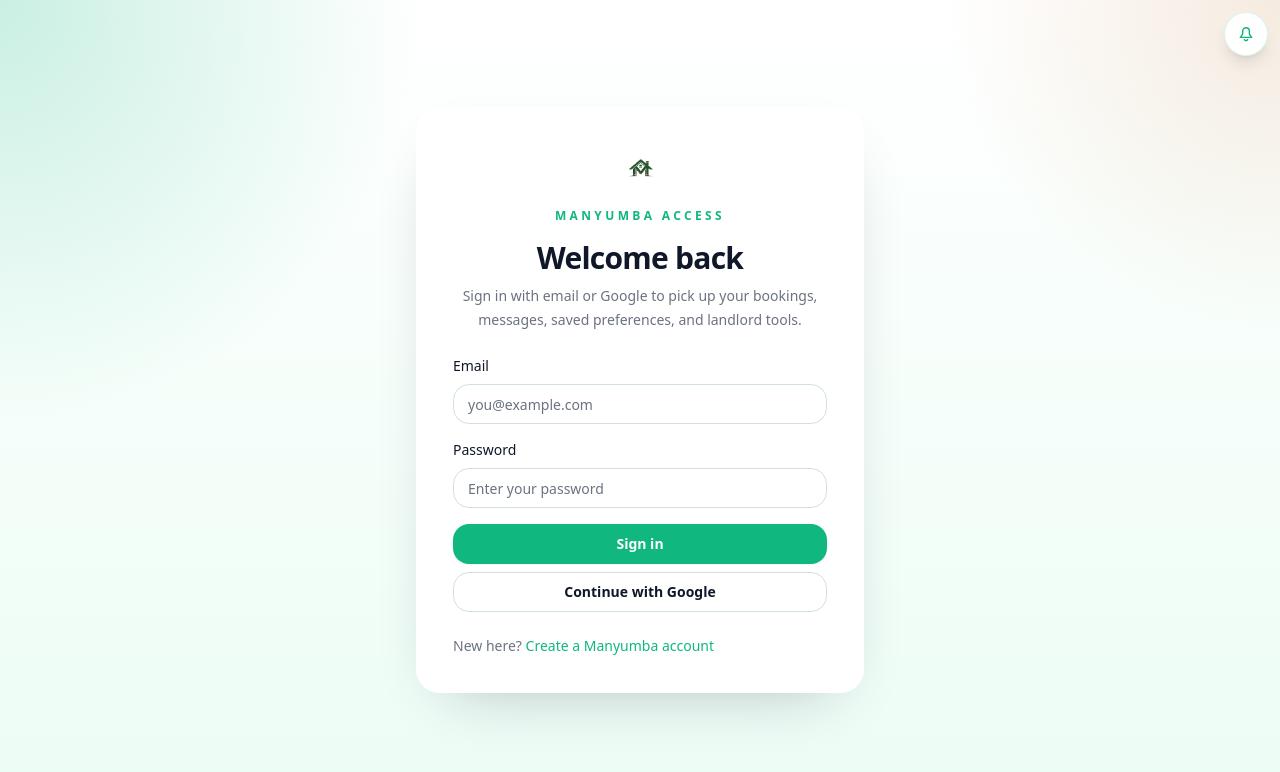
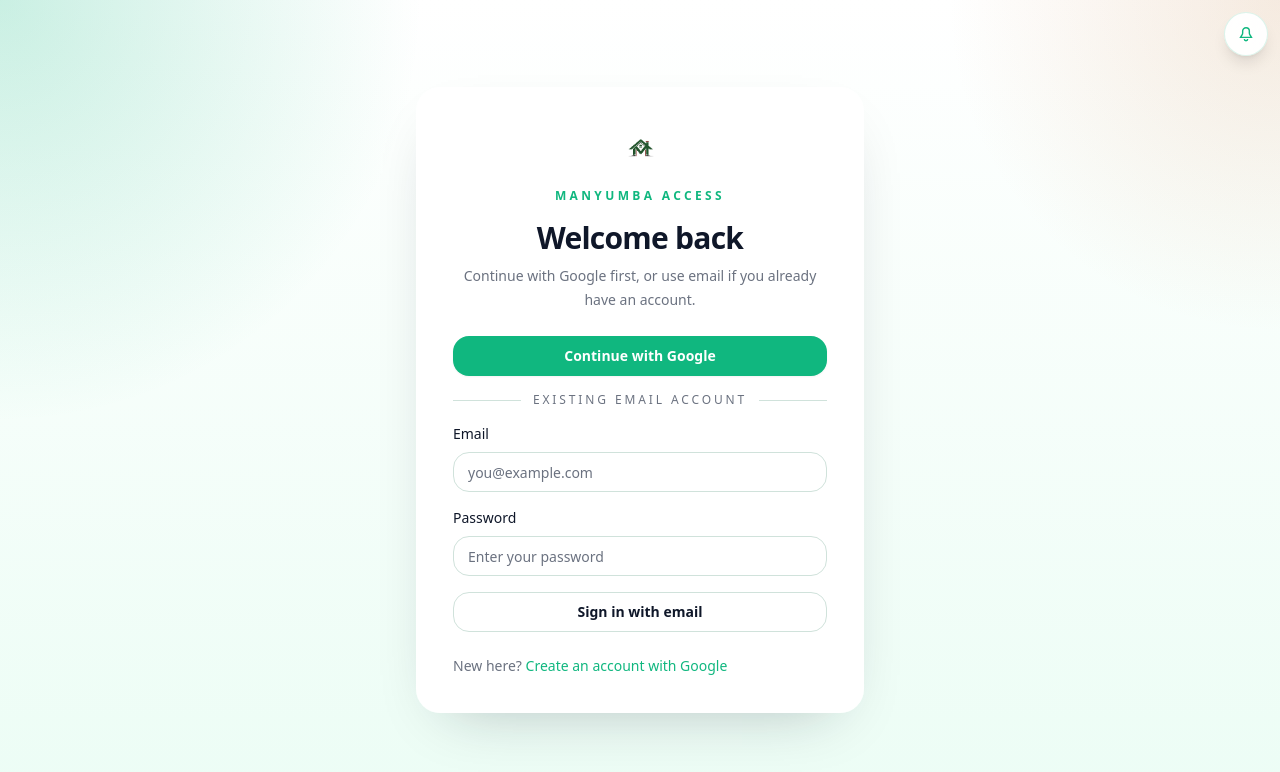
Before and after one commit to patakeja/Pata-Keja, a Next.js app: page /login in a window 1280 px wide. Shown: the top 772 px of the page. Built offline with nearby package versions, Linux system fonts and the light colour scheme; no server answers.

Commit message:
Auth Google Main

```diff
--- a/app/(auth)/signup/page.tsx
+++ b/app/(auth)/signup/page.tsx
@@ -2,6 +2,7 @@
 
 import { AuthFormShell } from "@/components/features/auth/auth-form-shell";
 import { SignupForm } from "@/components/features/auth/signup-form";
+import { EMAIL_PASSWORD_SIGNUP_ENABLED } from "@/config/auth-ui";
 
 export default function SignupPage() {
   return (
@@ -9,8 +10,12 @@
       fallback={
         <AuthFormShell
           eyebrow="Sign Up"
-          title="Create your account"
-          description="Loading secure sign-up options..."
+          title={EMAIL_PASSWORD_SIGNUP_ENABLED ? "Create your account" : "Continue with Google"}
+          description={
+            EMAIL_PASSWORD_SIGNUP_ENABLED
+              ? "Loading secure sign-up options..."
+              : "Loading Google-first sign-up options..."
+          }
         >
           <p className="text-sm text-muted-foreground">Preparing sign-up...</p>
         </AuthFormShell>
--- a/components/features/auth/login-form.tsx
+++ b/components/features/auth/login-form.tsx
@@ -8,6 +8,7 @@
 import { Button } from "@/components/ui/button";
 import { Input } from "@/components/ui/input";
 import { ToastMessage } from "@/components/ui/toast-message";
+import { EMAIL_PASSWORD_SIGNUP_ENABLED, GOOGLE_AUTH_IS_PRIMARY } from "@/config/auth-ui";
 import { resolveSafeAppPath, signIn, signInWithGoogle } from "@/lib/auth";
 import { useAuthStore } from "@/store";
 import { RestrictedAction } from "@/types";
@@ -96,11 +97,26 @@
     <AuthFormShell
       eyebrow="Manyumba Access"
       title="Welcome back"
-      description="Sign in with email or Google to pick up your bookings, messages, saved preferences, and landlord tools."
+      description={
+        GOOGLE_AUTH_IS_PRIMARY
+          ? "Continue with Google first, or use email if you already have an account."
+          : "Sign in with email or Google to pick up your bookings, messages, saved preferences, and landlord tools."
+      }
     >
       {error ? <ToastMessage message={error} /> : null}
       {intentCopy && intentLabel ? <Badge>{intentLabel}</Badge> : null}
       {intentCopy ? <p className="text-xs text-muted-foreground">{intentCopy}</p> : null}
+
+      <div className="space-y-4">
+        <Button className="w-full" type="button" onClick={handleGoogleSignIn} disabled={isSubmitting || isGoogleLoading}>
+          {isGoogleLoading ? "Redirecting to Google..." : "Continue with Google"}
+        </Button>
+
+        <div className="flex items-center gap-3 text-xs uppercase tracking-[0.24em] text-muted-foreground">
+          <span className="h-px flex-1 bg-border" />
+          <span>Existing email account</span>
+          <span className="h-px flex-1 bg-border" />
+        </div>
 
         <form className="space-y-4" onSubmit={handleSubmit}>
           <div className="space-y-2">
@@ -133,26 +149,16 @@
               required
             />
           </div>
-        <div className="space-y-2">
-          <Button className="w-full" type="submit" disabled={isSubmitting || isGoogleLoading}>
-            {isSubmitting ? "Signing in..." : "Sign in"}
+          <Button className="w-full" variant="outline" type="submit" disabled={isSubmitting || isGoogleLoading}>
+            {isSubmitting ? "Signing in..." : "Sign in with email"}
           </Button>
-          <Button
-            className="w-full"
-            variant="outline"
-            type="button"
-            onClick={handleGoogleSignIn}
-            disabled={isSubmitting || isGoogleLoading}
-          >
-            {isGoogleLoading ? "Redirecting to Google..." : "Continue with Google"}
-          </Button>
+        </form>
       </div>
-      </form>
 
       <p className="text-sm text-muted-foreground">
         New here?{" "}
         <Link href={`/signup?redirectTo=${encodeURIComponent(safeRedirectTo)}`} className="font-medium text-primary hover:text-primary/80">
-          Create a Manyumba account
+          {EMAIL_PASSWORD_SIGNUP_ENABLED ? "Create a Manyumba account" : "Create an account with Google"}
         </Link>
       </p>
     </AuthFormShell>
--- a/components/features/auth/signup-form.tsx
+++ b/components/features/auth/signup-form.tsx
@@ -7,6 +7,7 @@
 import { Button } from "@/components/ui/button";
 import { Input } from "@/components/ui/input";
 import { ToastMessage } from "@/components/ui/toast-message";
+import { EMAIL_PASSWORD_SIGNUP_ENABLED } from "@/config/auth-ui";
 import { getSession, resolveSafeAppPath, signInWithGoogle, signUp } from "@/lib/auth";
 import { useAuthStore } from "@/store";
 
@@ -87,11 +88,16 @@
   return (
     <AuthFormShell
       eyebrow="Join Manyumba"
-      title="Create your account"
-      description="Set up your Manyumba account once, then return straight to the booking, listing, or chat flow you came from."
+      title={EMAIL_PASSWORD_SIGNUP_ENABLED ? "Create your account" : "Continue with Google"}
+      description={
+        EMAIL_PASSWORD_SIGNUP_ENABLED
+          ? "Set up your Manyumba account once, then return straight to the booking, listing, or chat flow you came from."
+          : "Google is the active signup path for now. Email signup is hidden until auth email delivery moves to a paid Supabase plan."
+      }
     >
       {error ? <ToastMessage message={error} /> : null}
       {successMessage ? <ToastMessage message={successMessage} tone="success" /> : null}
+      {EMAIL_PASSWORD_SIGNUP_ENABLED ? (
         <form className="space-y-4" onSubmit={handleSubmit}>
           <div className="space-y-2">
             <label htmlFor="fullName" className="text-sm font-medium text-foreground">
@@ -166,6 +172,16 @@
             </Button>
           </div>
         </form>
+      ) : (
+        <div className="space-y-4">
+          <Button className="w-full" type="button" onClick={handleGoogleSignUp} disabled={isGoogleLoading}>
+            {isGoogleLoading ? "Redirecting to Google..." : "Continue with Google"}
+          </Button>
+          <p className="rounded-2xl border border-dashed border-border bg-muted/30 px-4 py-3 text-sm leading-6 text-muted-foreground">
+            Email signup is hidden for now so we do not run into free-plan confirmation email limits.
+          </p>
+        </div>
+      )}
 
       <p className="text-sm text-muted-foreground">
         Already have an account?{" "}
--- a/components/ui/site-header.tsx
+++ b/components/ui/site-header.tsx
@@ -5,6 +5,7 @@
 
 import { LogoutButton } from "@/components/features/auth/logout-button";
 import { APP_NAME } from "@/config/app";
+import { EMAIL_PASSWORD_SIGNUP_ENABLED } from "@/config/auth-ui";
 import { getRoleHomePath } from "@/lib/auth";
 import { useAuthStore } from "@/store";
 import { UserRole } from "@/types";
@@ -24,6 +25,7 @@
   const isHomePage = pathname === "/";
   const primaryActionLabel =
     user?.role === UserRole.LANDLORD ? "Landlord Portal" : user?.role === UserRole.ADMIN ? "Admin Portal" : "Bookings";
+  const createAccountLabel = EMAIL_PASSWORD_SIGNUP_ENABLED ? "Create account" : "Create account with Google";
 
   if (isHomePage) {
     return (
@@ -74,7 +76,7 @@
                     Sign in
                   </Link>
                   <Link href="/signup" className={buttonVariants({ size: "md" })}>
-                    Create account
+                    {createAccountLabel}
                   </Link>
                 </>
               ) : null}
@@ -145,7 +147,7 @@
                 Sign in
               </Link>
               <Link href="/signup" className={buttonVariants({ size: "md" })}>
-                Create account
+                {createAccountLabel}
               </Link>
             </>
           ) : null}
--- /dev/null
+++ b/config/auth-ui.ts
@@ -0,0 +1,2 @@
+export const GOOGLE_AUTH_IS_PRIMARY = true;
+export const EMAIL_PASSWORD_SIGNUP_ENABLED = false;
--- a/services/auth/auth.service.ts
+++ b/services/auth/auth.service.ts
@@ -133,7 +133,11 @@
     });
 
     if (error) {
-      throw new ServiceError(ServiceErrorCode.DATABASE_ERROR, "Unable to create account.", error);
+      throw new ServiceError(
+        ServiceErrorCode.DATABASE_ERROR,
+        this.resolveSignUpErrorMessage(error),
+        error
+      );
     }
 
     if (!data.user) {
@@ -820,6 +824,28 @@
     return "Unable to sign in with the provided credentials.";
   }
 
+  private resolveSignUpErrorMessage(error: unknown) {
+    const errorCode = this.readSupabaseErrorCode(error);
+
+    if (errorCode === "over_email_send_rate_limit") {
+      return "Too many confirmation emails were requested. Wait a minute, then try creating the account again.";
+    }
+
+    if (errorCode === "email_address_invalid") {
+      return "Enter a valid email address.";
+    }
+
+    if (errorCode === "weak_password") {
+      return "Choose a stronger password and try again.";
+    }
+
+    if (errorCode === "user_already_exists") {
+      return "An account with that email already exists. Sign in instead, or confirm the account from your email inbox.";
+    }
+
+    return "Unable to create account.";
+  }
+
   private readSupabaseErrorCode(error: unknown) {
     if (typeof error !== "object" || !error || !("code" in error)) {
       return null;
```
Lines whose indentation alone changed are shown as unchanged.
